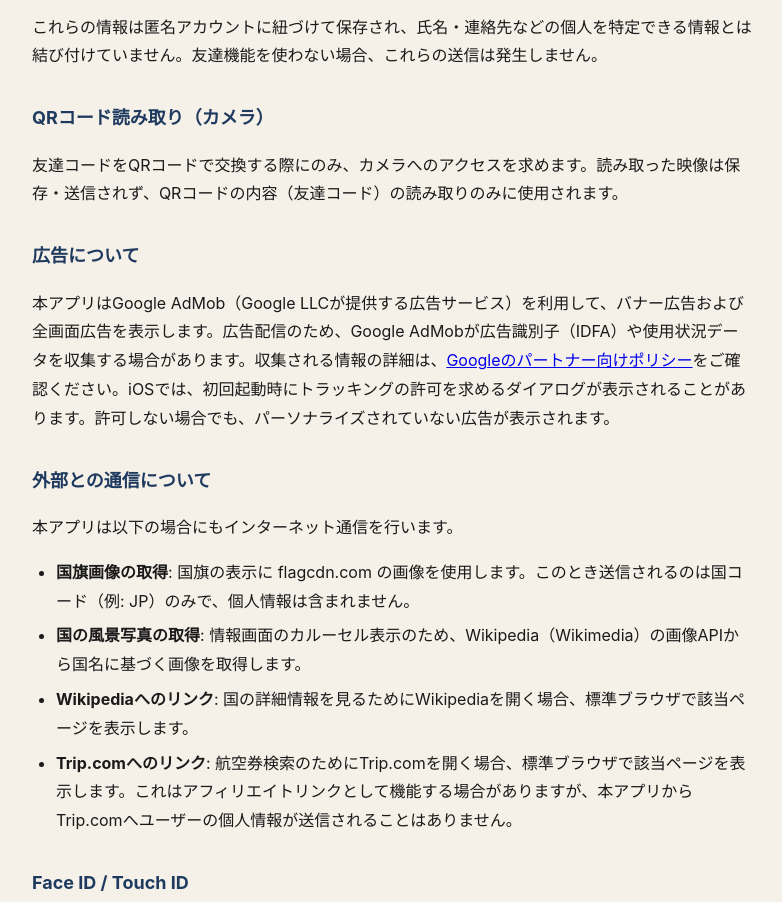
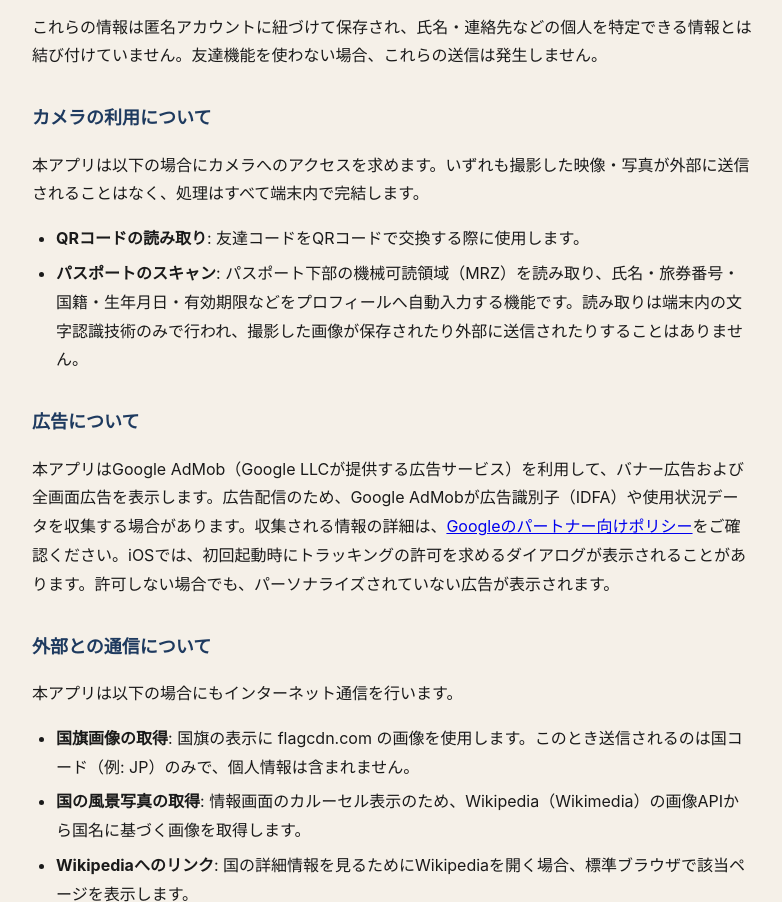
Before and after one commit to shirotaka9612-blip/sekapass-privacy, a plain HTML site: page index.html in a window 1280 px wide. Shown: the part 942-1844 px from the top of the page, without its empty margins (248-1030 px from the left). Drawn offline with Linux system fonts and the light colour scheme.

Commit message:
Update index.html

```diff
--- a/index.html
+++ b/index.html
@@ -68,8 +68,12 @@
 </ul>
 <p>これらの情報は匿名アカウントに紐づけて保存され、氏名・連絡先などの個人を特定できる情報とは結び付けていません。友達機能を使わない場合、これらの送信は発生しません。</p>
 
-<h2>QRコード読み取り（カメラ）</h2>
-<p>友達コードをQRコードで交換する際にのみ、カメラへのアクセスを求めます。読み取った映像は保存・送信されず、QRコードの内容（友達コード）の読み取りのみに使用されます。</p>
+<h2>カメラの利用について</h2>
+<p>本アプリは以下の場合にカメラへのアクセスを求めます。いずれも撮影した映像・写真が外部に送信されることはなく、処理はすべて端末内で完結します。</p>
+<ul>
+  <li><strong>QRコードの読み取り</strong>: 友達コードをQRコードで交換する際に使用します。</li>
+  <li><strong>パスポートのスキャン</strong>: パスポート下部の機械可読領域（MRZ）を読み取り、氏名・旅券番号・国籍・生年月日・有効期限などをプロフィールへ自動入力する機能です。読み取りは端末内の文字認識技術のみで行われ、撮影した画像が保存されたり外部に送信されたりすることはありません。</li>
+</ul>
 
 <h2>広告について</h2>
 <p>本アプリはGoogle AdMob（Google LLCが提供する広告サービス）を利用して、バナー広告および全画面広告を表示します。広告配信のため、Google AdMobが広告識別子（IDFA）や使用状況データを収集する場合があります。収集される情報の詳細は、<a href="https://policies.google.com/technologies/partner-sites" target="_blank" rel="noopener">Googleのパートナー向けポリシー</a>をご確認ください。iOSでは、初回起動時にトラッキングの許可を求めるダイアログが表示されることがあります。許可しない場合でも、パーソナライズされていない広告が表示されます。</p>
```
